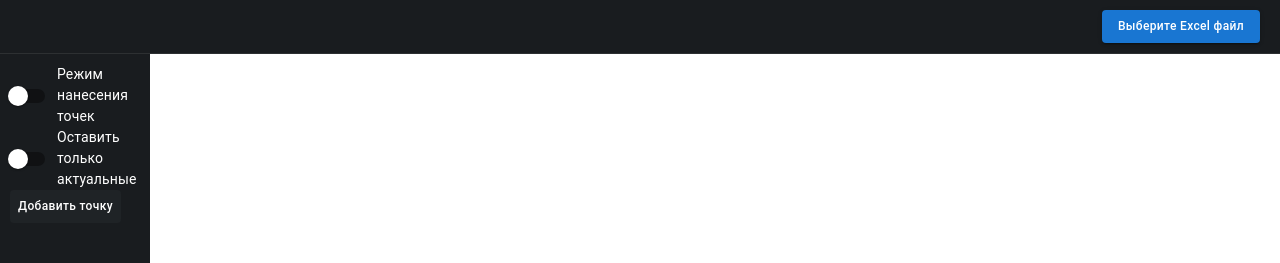
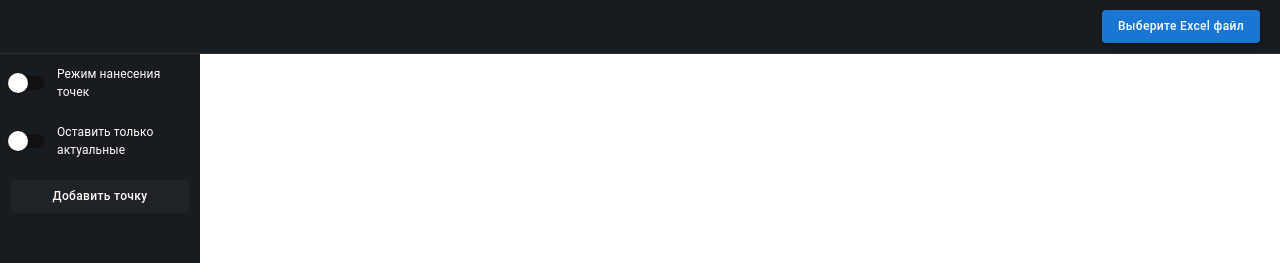
Before and after one commit to Leonard94/geo, a React (Vite) app: page / in a window 1280 px wide. Shown: the top 263 px of the page. Built offline with nearby package versions, Linux system fonts and the light colour scheme.

Commit message:
fix: styles

```diff
--- a/src/components/CustomMap/Sidebar/Sidebar.tsx
+++ b/src/components/CustomMap/Sidebar/Sidebar.tsx
@@ -2,6 +2,7 @@ import { useEffect } from 'react'
 import { IPoint } from '../types'
 import { Button } from '@mui/material'
 import { Switch, FormControlLabel } from '@mui/material'
+import styles from './styles.module.scss'
 
 type TProps = {
   pointsList: IPoint[]
@@ -44,6 +45,7 @@ export const Sidebar: React.FC<TProps> = ({
 
   return (
     <div className='sidebar'>
+      <div className={styles.container}>
         <FormControlLabel
           control={
             <Switch
@@ -53,6 +55,7 @@ export const Sidebar: React.FC<TProps> = ({
             />
           }
           label='Режим нанесения точек'
+          classes={{ label: styles.label }}
         />
         <FormControlLabel
           control={
@@ -63,6 +66,7 @@ export const Sidebar: React.FC<TProps> = ({
             />
           }
           label='Оставить только актуальные'
+          classes={{ label: styles.label }}
         />
         <Button
           color='inherit'
@@ -74,5 +78,6 @@ export const Sidebar: React.FC<TProps> = ({
           Добавить точку
         </Button>
       </div>
+    </div>
   )
 }
--- a/src/components/CustomMap/Sidebar/styles.module.scss
+++ b/src/components/CustomMap/Sidebar/styles.module.scss
@@ -1,27 +1,9 @@
-.points_container {
-  font-size: 10px;
-  padding: 0 10px 10px 5px;
+.container {
+  display: flex;
+  flex-direction: column;
+  gap: 20px;
+}
 
-  li {
-    display: flex;
-    align-items: center;
-    justify-content: space-between;
-    line-height: 140%;
-    color: rgb(186, 186, 186);
-    margin-bottom: 10px;
-    cursor: pointer;
-
-    svg {
-      cursor: pointer;
-      stroke: rgb(186, 186, 186);
-    }
-
-    &:hover {
-      color: white;
-
-      svg {
-        stroke: white;
-      }
-    }
-  }
+.label {
+  font-size: 12px !important;
 }
--- a/src/components/CustomMap/styles.module.scss
+++ b/src/components/CustomMap/styles.module.scss
@@ -6,7 +6,7 @@
 .container {
   display: grid;
   grid-template-rows: auto 1fr;
-  grid-template-columns: 150px 1fr;
+  grid-template-columns: 200px 1fr;
   grid-template-areas:
       "header header"
       "sidebar content";
```
Lines whose indentation alone changed are shown as unchanged.
